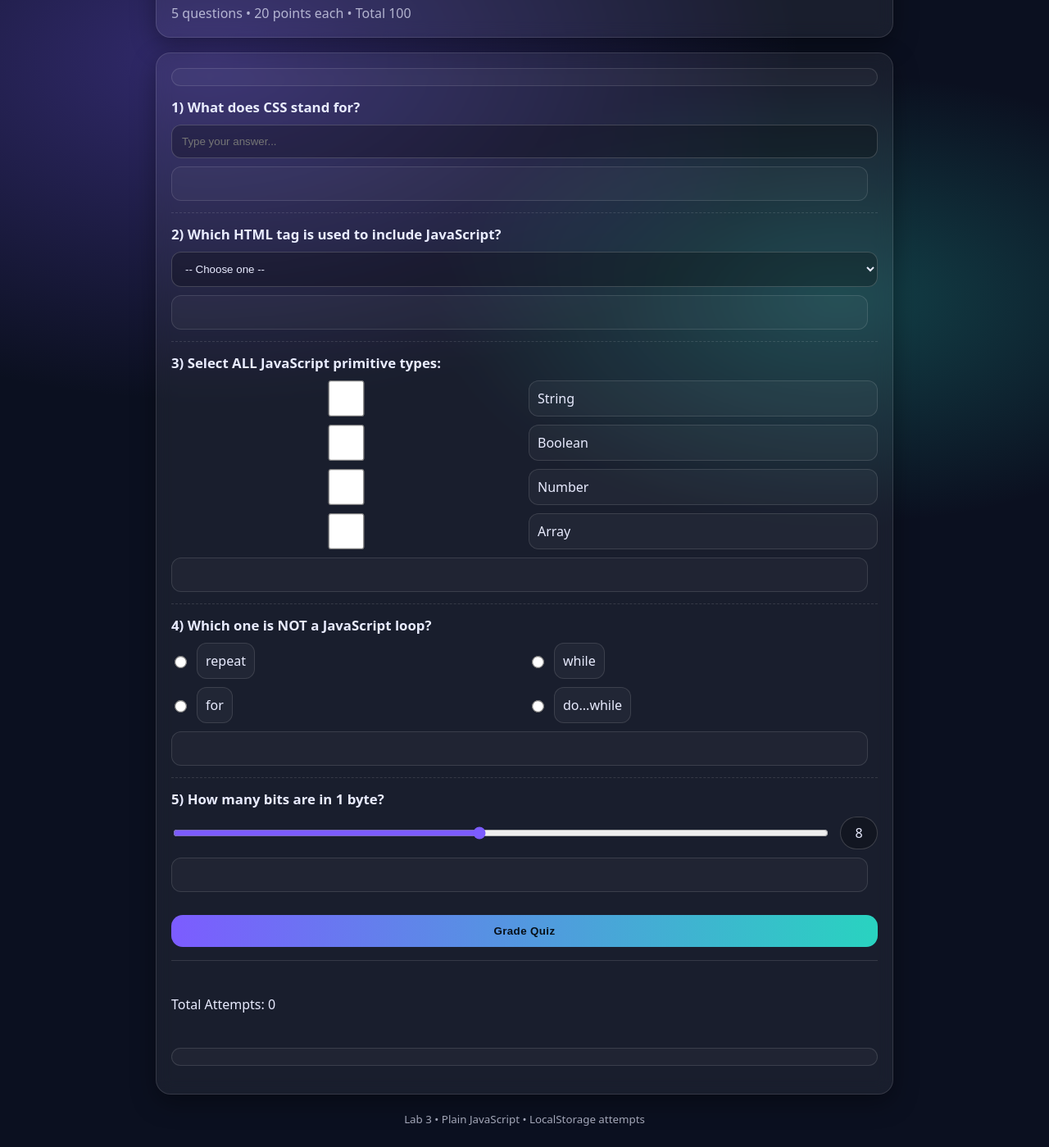
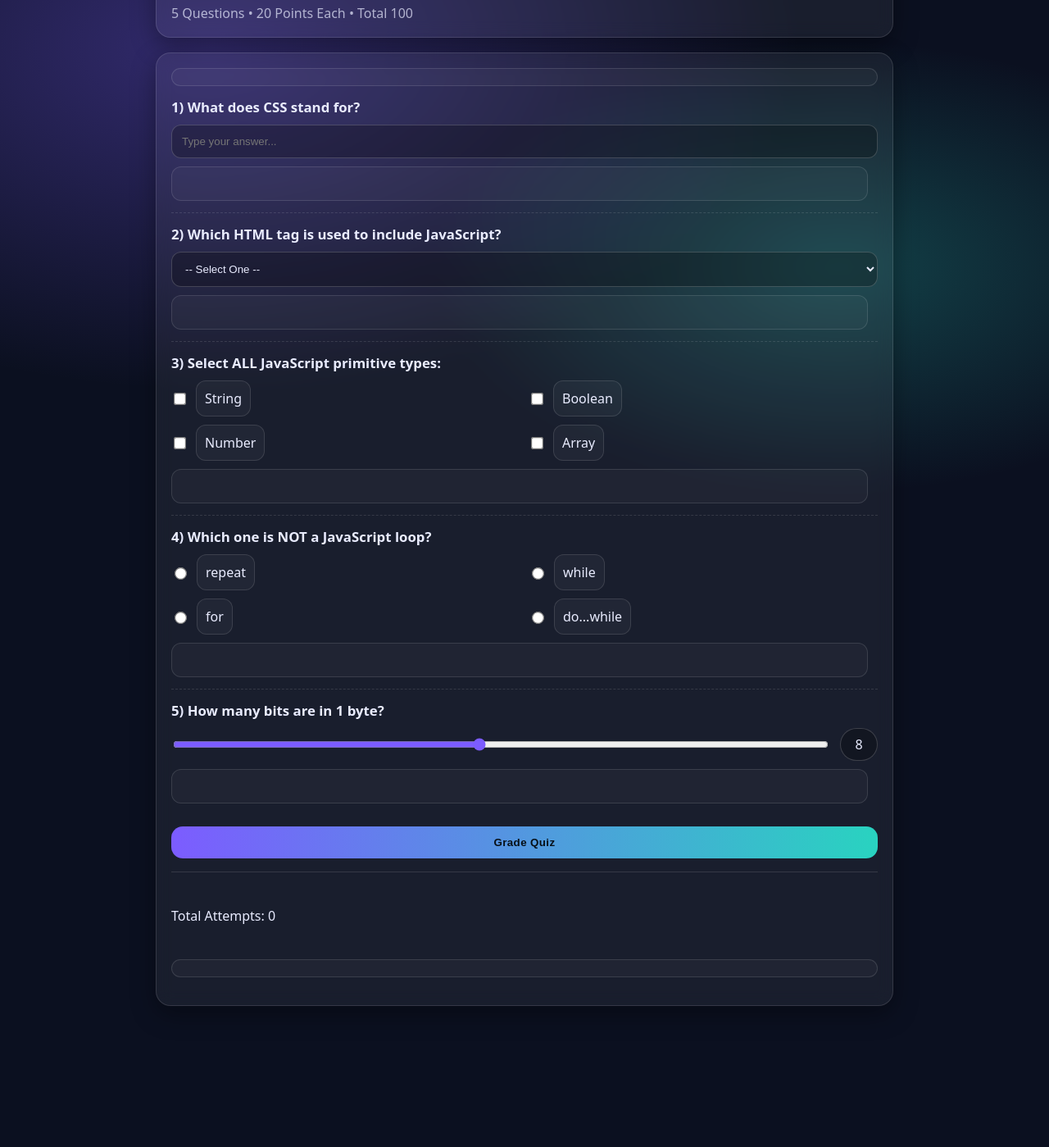
Before and after one commit to ikhidar/Quiz, a plain HTML site: page index.html in a window 1280 px wide. Shown: the part 79-1478 px from the top of the page at 82% size. After the commit the page ends 1348 px from the top, so only its background shows below. Drawn offline with Linux system fonts and the light colour scheme.

Commit message:
Add files via upload

```diff
--- a/index.html
+++ b/index.html
@@ -1,25 +1,28 @@
 <!DOCTYPE html>
 <html lang="en">
 <head>
-  <meta charset="UTF-8" />
-  <meta name="viewport" content="width=device-width, initial-scale=1.0" />
-  <title>Lab 3 - JS Quiz</title>
-  <link rel="stylesheet" href="styles.css" />
+  <meta charset="UTF-8">
+  <title>JavaScript Quiz</title>
+  <meta name="viewport" content="width=device-width, initial-scale=1.0">
+  <link rel="stylesheet" href="styles.css">
 </head>
+
 <body>
+
   <header class="card">
     <h1 id="headerTitle">JavaScript Quiz</h1>
-    <p class="sub">5 questions • 20 points each • Total 100</p>
+    <p class="sub">5 Questions • 20 Points Each • Total 100</p>
   </header>
 
   <main class="card">
+
     <div id="validationFdbk" class="alert"></div>
 
     <form id="quizForm">
 
       <section class="question">
         <h2>1) What does CSS stand for?</h2>
-        <input type="text" id="q1" placeholder="Type your answer..." />
+        <input type="text" id="q1" placeholder="Type your answer...">
         <div class="row">
           <div id="q1Feedback" class="feedback"></div>
           <div id="markImg1" class="mark"></div>
@@ -29,7 +32,7 @@
       <section class="question">
         <h2>2) Which HTML tag is used to include JavaScript?</h2>
         <select id="q2">
-          <option value="">-- Choose one --</option>
+          <option value="">-- Select One --</option>
           <option value="script">&lt;script&gt;</option>
           <option value="style">&lt;style&gt;</option>
           <option value="js">&lt;js&gt;</option>
@@ -45,17 +48,25 @@
         <h2>3) Select ALL JavaScript primitive types:</h2>
 
         <div class="options">
-          <input type="checkbox" id="String" value="String" />
-          <label for="String">String</label>
+          <div class="optionItem">
+            <input type="checkbox" id="String" value="String">
+            <label for="String">String</label>
+          </div>
 
-          <input type="checkbox" id="Boolean" value="Boolean" />
-          <label for="Boolean">Boolean</label>
+          <div class="optionItem">
+            <input type="checkbox" id="Boolean" value="Boolean">
+            <label for="Boolean">Boolean</label>
+          </div>
 
-          <input type="checkbox" id="Number" value="Number" />
-          <label for="Number">Number</label>
+          <div class="optionItem">
+            <input type="checkbox" id="Number" value="Number">
+            <label for="Number">Number</label>
+          </div>
 
-          <input type="checkbox" id="Array" value="Array" />
-          <label for="Array">Array</label>
+          <div class="optionItem">
+            <input type="checkbox" id="Array" value="Array">
+            <label for="Array">Array</label>
+          </div>
         </div>
 
         <div class="row">
@@ -67,7 +78,6 @@
       <section class="question">
         <h2>4) Which one is NOT a JavaScript loop?</h2>
         <div id="q4Choices" class="options"></div>
-
         <div class="row">
           <div id="q4Feedback" class="feedback"></div>
           <div id="markImg4" class="mark"></div>
@@ -77,10 +87,9 @@
       <section class="question">
         <h2>5) How many bits are in 1 byte?</h2>
         <div class="sliderRow">
-          <input type="range" id="q5" min="1" max="16" value="8" />
+          <input type="range" id="q5" min="1" max="16" value="8">
           <span id="q5Value" class="pill">8</span>
         </div>
-
         <div class="row">
           <div id="q5Feedback" class="feedback"></div>
           <div id="markImg5" class="mark"></div>
@@ -88,21 +97,22 @@
       </section>
 
       <button type="button" id="gradeBtn">Grade Quiz</button>
+
     </form>
 
-    <hr class="divider" />
+    <hr class="divider">
 
     <div class="results">
       <p id="totalScore" class="big"></p>
       <p id="totalAttempts"></p>
       <p id="over80" class="alert"></p>
     </div>
+
   </main>
 
-  <footer class="footer">
-    <small>Lab 3 • Plain JavaScript • LocalStorage attempts</small>
-  </footer>
+  <footer class="footer"></footer>
 
   <script src="script.js"></script>
+
 </body>
 </html>
```
